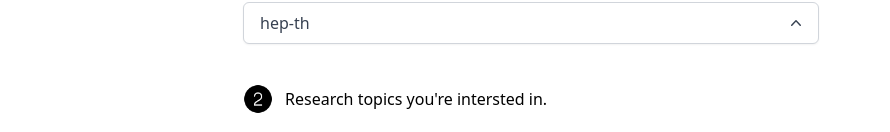
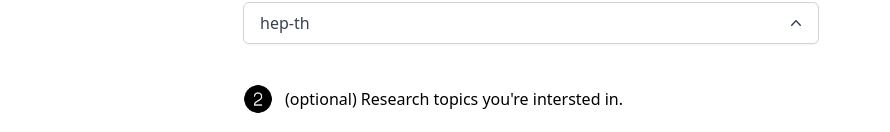
Before and after one commit to stefandriol/AbstractAI, a Next.js app: page / in a window 1280 px wide. Shown: the part 320-452 px from the top of the page, without its empty margins (109-999 px from the left). Built offline with nearby package versions, Linux system fonts and the light colour scheme.

Commit message:
better explanation

```diff
--- a/app/page.tsx
+++ b/app/page.tsx
@@ -151,7 +151,7 @@ export default function Page() {
                             alt="2 icon"
                         />
                         <p className="text-left font-medium">
-                            Research topics you&apos;re intersted in.
+                            (optional) Research topics you&apos;re intersted in.
                         </p>
                     </div>
                     <textarea
```
